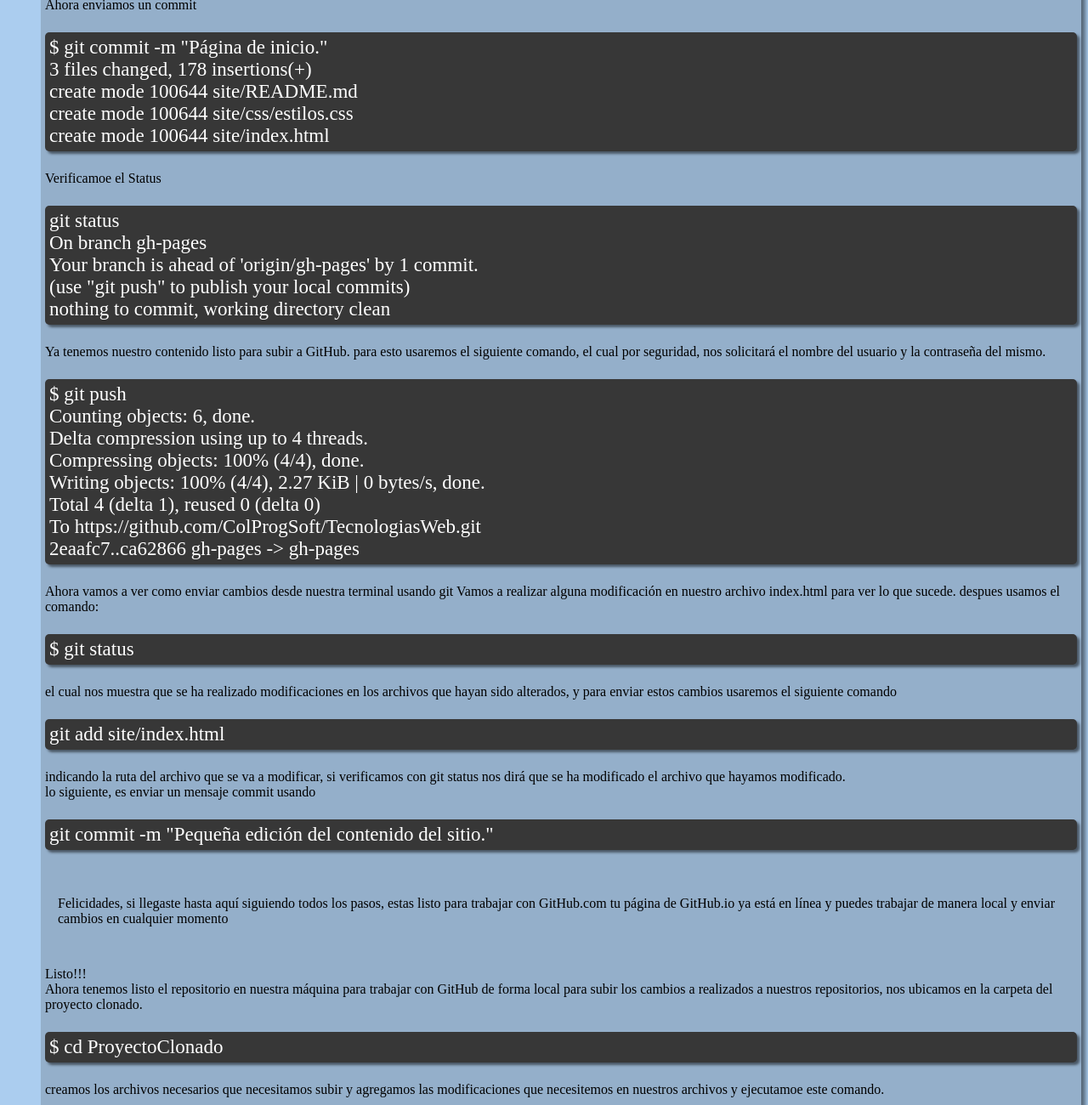
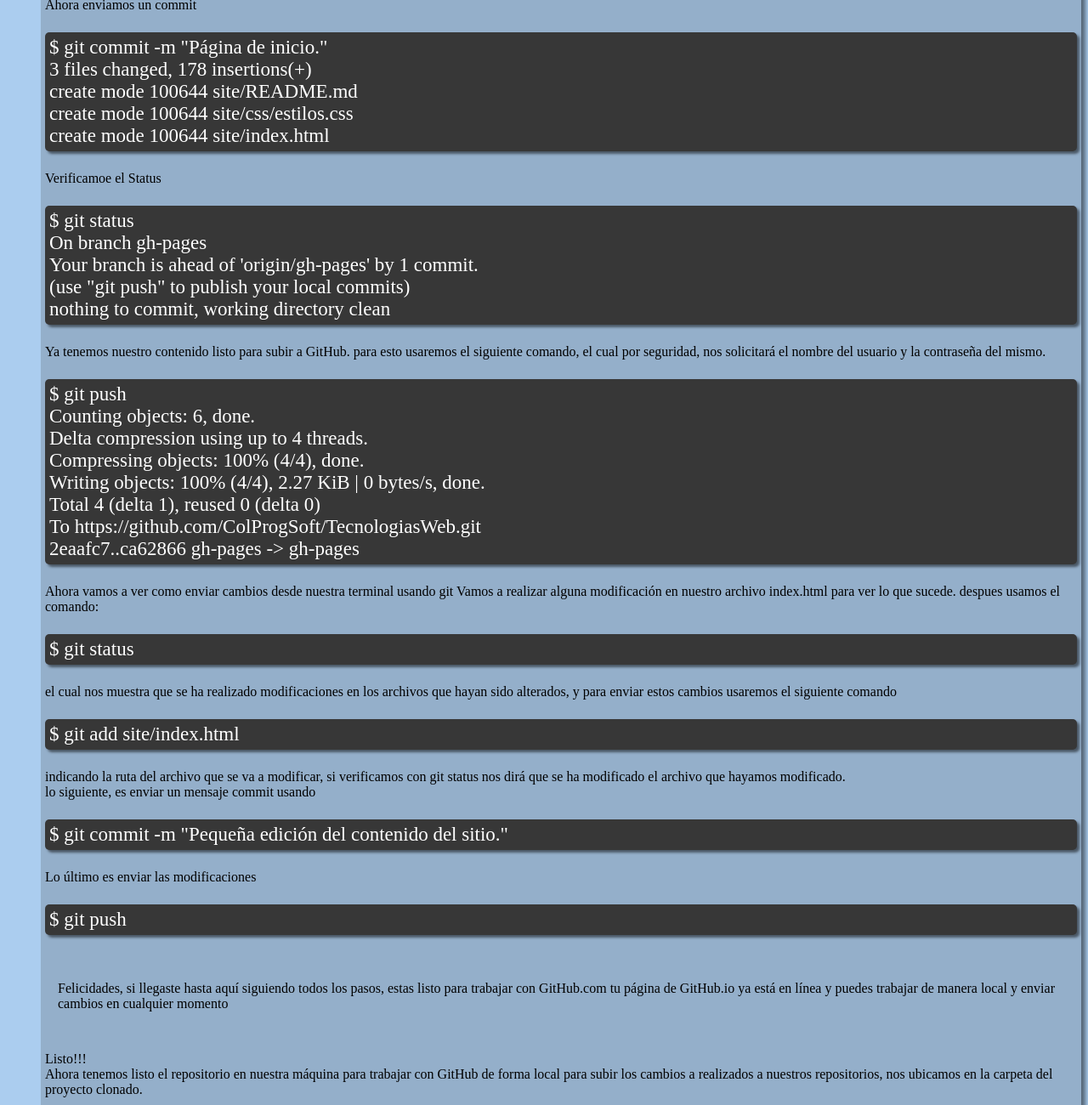
Before and after one commit to ColProgSoft/TecnologiasWeb, a plain HTML site: page site/index.html in a window 1280 px wide. Shown: the part 3741-5041 px from the top of the page at 85% size. Drawn offline with Linux system fonts and the light colour scheme.

Commit message:
Otro mod

```diff
--- a/site/index.html
+++ b/site/index.html
@@ -41,9 +41,13 @@
 				<h2>GitHubCrear una cuenta en GitHub.com</h2>
 				<h3>Instrucciones</h3>
 				<p>Lo siguiente es vincular nuestra máquina de trabajo con git</p>
-				<p class="linux-command">$ git config --global user.mail < email@gmail.com ></p>
+				<p class="linux-command">
+					$ git config --global user.mail < email@gmail.com >
+				</p>
 
-				<p class="linux-command">$ git config --global user.name < NombreDeUsuario ></p>
+				<p class="linux-command">
+					$ git config --global user.name < NombreDeUsuario >
+				</p>
 
 				<p>
 					Ahora lo que tenemos que hacer es crear un repositorio para nuestro proyecto.
@@ -132,7 +136,8 @@
 						</pre><br><br>
 					</p>
 					Ahora enviamos un commit
-					<p class="linux-command">$ git commit -m "Página de inicio."<br>
+					<p class="linux-command">
+						$ git commit -m "Página de inicio."<br>
 						3 files changed, 178 insertions(+)<br>
 						create mode 100644 site/README.md<br>
 						create mode 100644 site/css/estilos.css<br>
@@ -140,7 +145,7 @@
 					</p>
 					Verificamoe el Status
 					<p class="linux-command">
-						git status<br> On branch gh-pages<br>Your branch is ahead of 'origin/gh-pages' by 1 commit.<br> (use "git push" to publish your local commits)<br>nothing to commit, working directory clean
+						$ git status<br> On branch gh-pages<br>Your branch is ahead of 'origin/gh-pages' by 1 commit.<br> (use "git push" to publish your local commits)<br>nothing to commit, working directory clean
 					</p>
 					Ya tenemos nuestro contenido listo para subir a GitHub. para esto usaremos el siguiente comando, el cual por seguridad, nos solicitará el nombre del usuario y la contraseña del mismo.
 					<p class="linux-command">
@@ -164,11 +169,15 @@
 					el cual nos muestra que se ha realizado modificaciones en los archivos que hayan sido alterados, y para enviar estos cambios usaremos el siguiente comando
 
 					<p class="linux-command">
-						git add site/index.html
+						$ git add site/index.html
 					</p>
 					indicando la ruta del archivo que se va a modificar, si verificamos con git status nos dirá que se ha modificado el archivo que hayamos modificado.<br>lo siguiente, es enviar un mensaje commit usando
 					<p class="linux-command">
-						git commit -m "Pequeña edición del contenido del sitio."
+						$ git commit -m "Pequeña edición del contenido del sitio."
+					</p>
+					Lo último es enviar las modificaciones
+					<p class="linux-command">
+						$ git push
 					</p>
 
 
```
